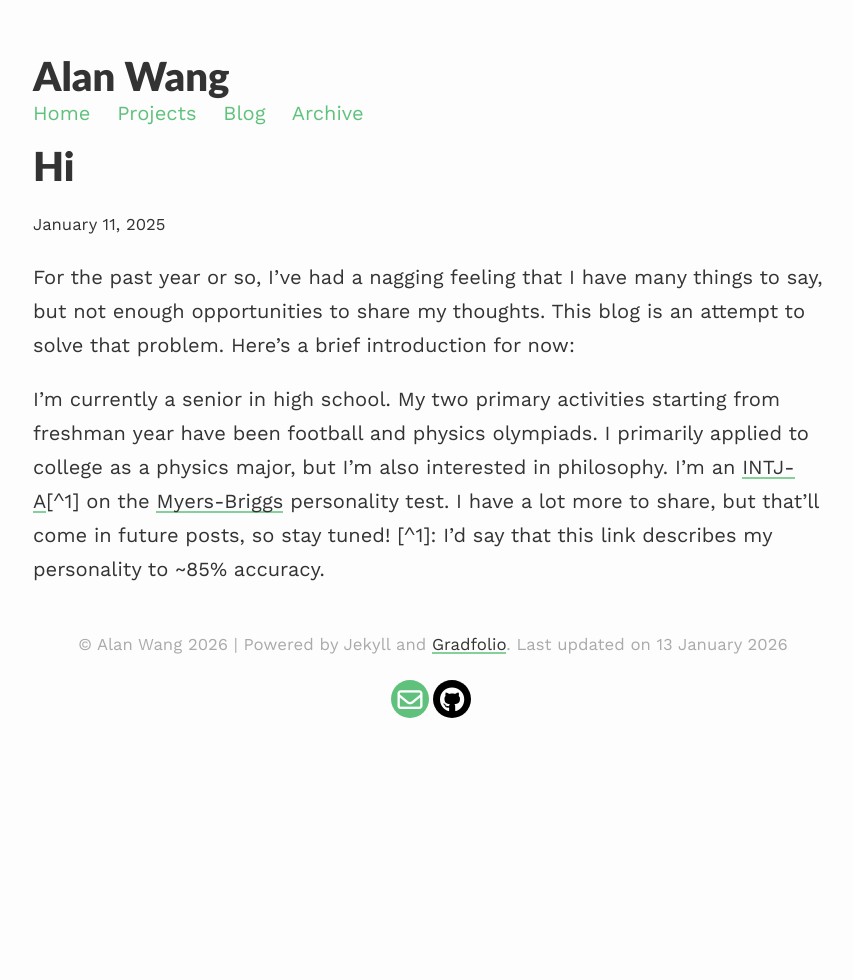
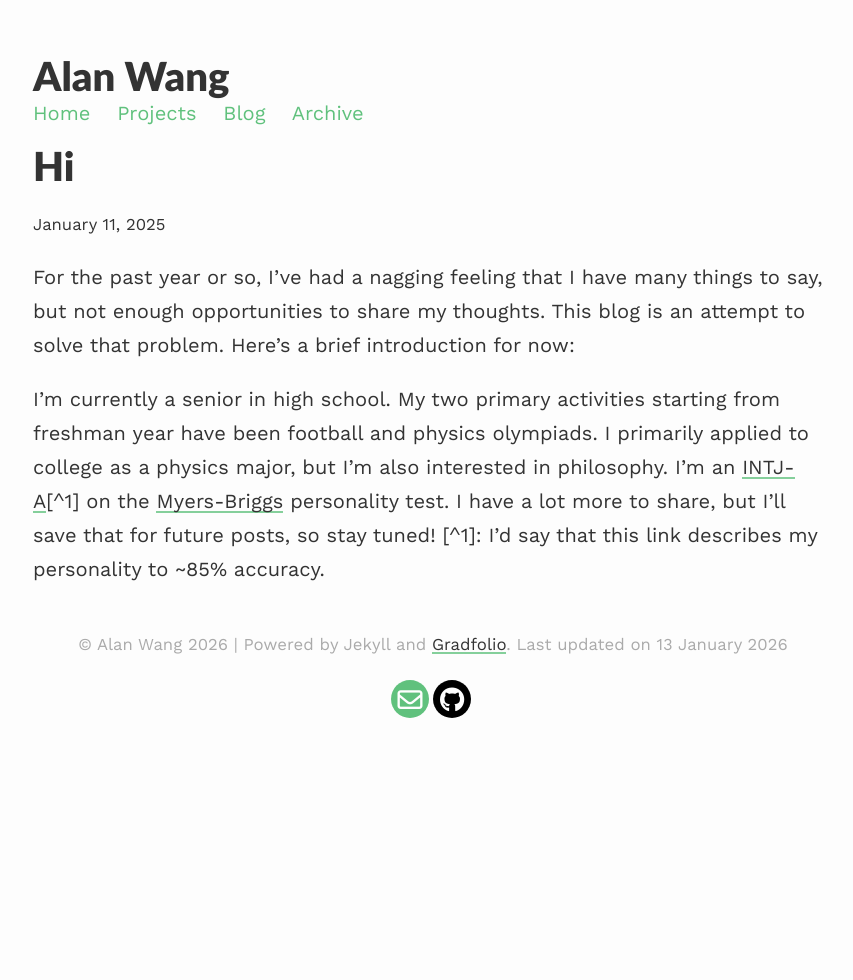
Before and after one commit to awang0826/awang0826.github.io, a Jekyll site: the page built from _posts/2025-01-11-first-post.md, in a window 1280 px wide. Shown: the whole page, without its empty margins (207-1060 px from the left). Built offline with Jekyll 4.4.1, drawn with Linux system fonts in a browser that asks for light colours.

Commit message:
Update 2025-01-11-first-post.md

```diff
--- a/_posts/2025-01-11-first-post.md
+++ b/_posts/2025-01-11-first-post.md
@@ -4,5 +4,5 @@ title: "Hi"
 ---
 For the past year or so, I’ve had a nagging feeling that I have many things to say, but not enough opportunities to share my thoughts. This blog is an attempt to solve that problem. Here’s a brief introduction for now:
 
-I’m currently a senior in high school. My two primary activities starting from freshman year have been football and physics olympiads. I primarily applied to college as a physics major, but I’m also interested in philosophy. I’m an [INTJ-A](https://www.16personalities.com/intj-personality){:target="_blank"}[^1] on the [Myers-Briggs](https://www.16personalities.com/free-personality-test){:target="_blank"} personality test. I have a lot more to share, but that’ll come in future posts, so stay tuned!
+I’m currently a senior in high school. My two primary activities starting from freshman year have been football and physics olympiads. I primarily applied to college as a physics major, but I’m also interested in philosophy. I’m an [INTJ-A](https://www.16personalities.com/intj-personality){:target="_blank"}[^1] on the [Myers-Briggs](https://www.16personalities.com/free-personality-test){:target="_blank"} personality test. I have a lot more to share, but I'll save that for future posts, so stay tuned!
 [^1]: I’d say that this link describes my personality to ~85% accuracy.
```
